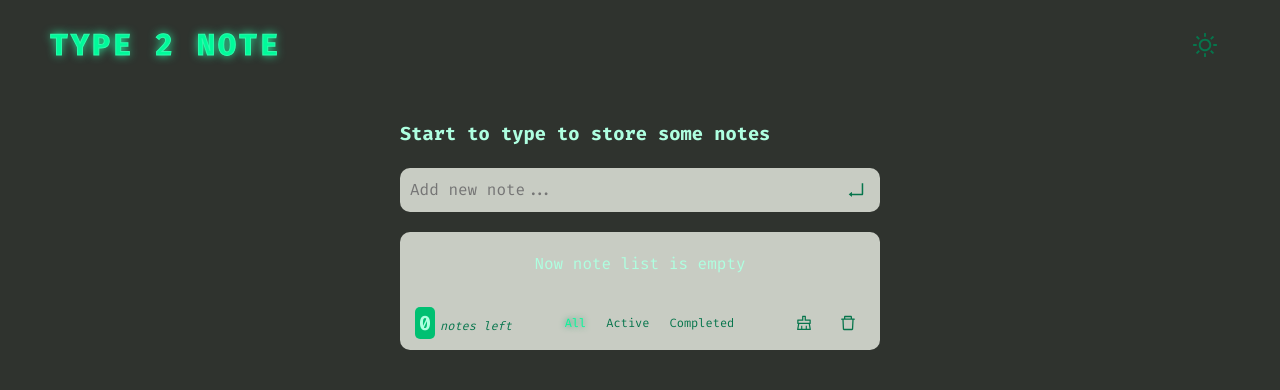
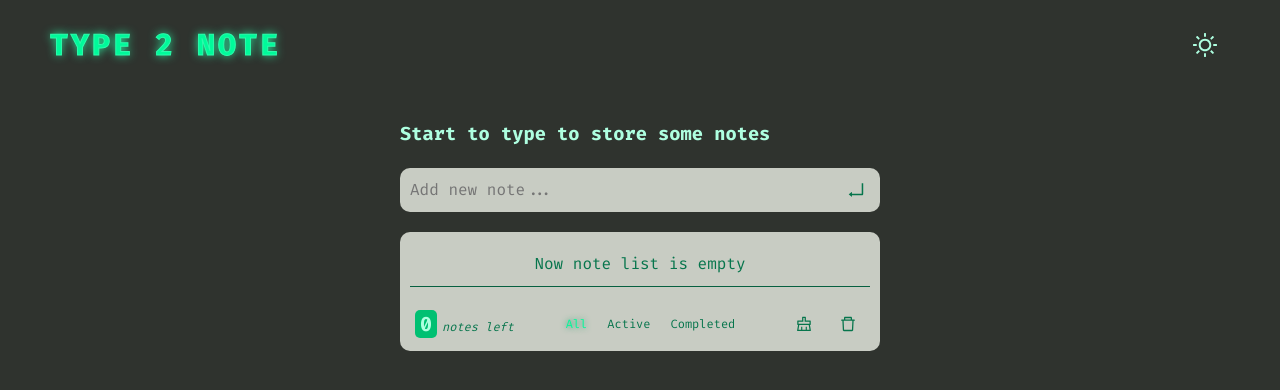
Before and after one commit to bakNa2t/type2note, a React (Vite) app: page / in a window 1280 px wide. Shown: the top 390 px of the page. Built offline with nearby package versions, Linux system fonts and the light colour scheme; the HTML template or start-up script is replaced by a standard one.

Commit message:
Updated NoteEmpty color styles and toggle's mode btn color prop

```diff
--- a/src/base-blocks/NoteEmpty.jsx
+++ b/src/base-blocks/NoteEmpty.jsx
@@ -5,7 +5,8 @@ const NoteEmpty = styled.li`
   align-items: center;
   justify-content: center;
   padding: 1rem;
-  border-bottom: 1px solid var(--color-blue-light-300);
+  color: var(--color-spring-green-200);
+  border-bottom: 1px solid var(--color-spring-green-100);
 `;
 
 export default NoteEmpty;
--- a/src/ui-blocks/Button.jsx
+++ b/src/ui-blocks/Button.jsx
@@ -23,6 +23,12 @@ const sizes = {
   `,
 };
 
+const colors = {
+  theme: css`
+    color: var(--color-spring-green-800);
+  `,
+};
+
 const Button = styled.button`
   position: relative;
   display: flex;
@@ -36,18 +42,22 @@ const Button = styled.button`
 
   ${(props) => sizes[props.size]}
 
+  ${(props) => colors[props.color]}
+
   ${(props) =>
     props.nothovered
       ? css`
           &:hover:not(:disabled) {
             color: var(--color-spring-green-900);
-            background-color: var(--color-spring-green-300);
+            text-shadow: 0 0 0.4rem var(--color-spring-green-700);
+            background-color: var(--color-spring-green-200);
           }
         `
       : css`
           &:hover:not(:disabled) {
             color: var(--color-spring-green-900);
-            background-color: var(--color-spring-green-300);
+            text-shadow: 0 0 0.4rem var(--color-spring-green-700);
+            background-color: var(--color-spring-green-200);
           }
         `}
 
--- a/src/ui-blocks/Header.jsx
+++ b/src/ui-blocks/Header.jsx
@@ -34,7 +34,7 @@ function Header() {
   return (
     <StyledHeader>
       <Logo>Type 2 Note</Logo>
-      <Button size="xl" onClick={toggleDarkMode}>
+      <Button size="xl" color="theme" onClick={toggleDarkMode}>
         {isDarkMode ? <SunOutlined /> : <MoonOutlined />}
       </Button>
     </StyledHeader>
--- a/src/ui-blocks/NoteFooterMenu.jsx
+++ b/src/ui-blocks/NoteFooterMenu.jsx
@@ -31,7 +31,7 @@ const NoteAmount = styled.p`
     margin-right: 0.5rem;
     font-size: 2rem;
     font-style: normal;
-    padding: 0.3rem 0.4rem;
+    padding: 0.1rem 0.5rem;
     border-radius: 0.5rem;
     font-weight: 700;
     color: var(--color-spring-green-800);
```
